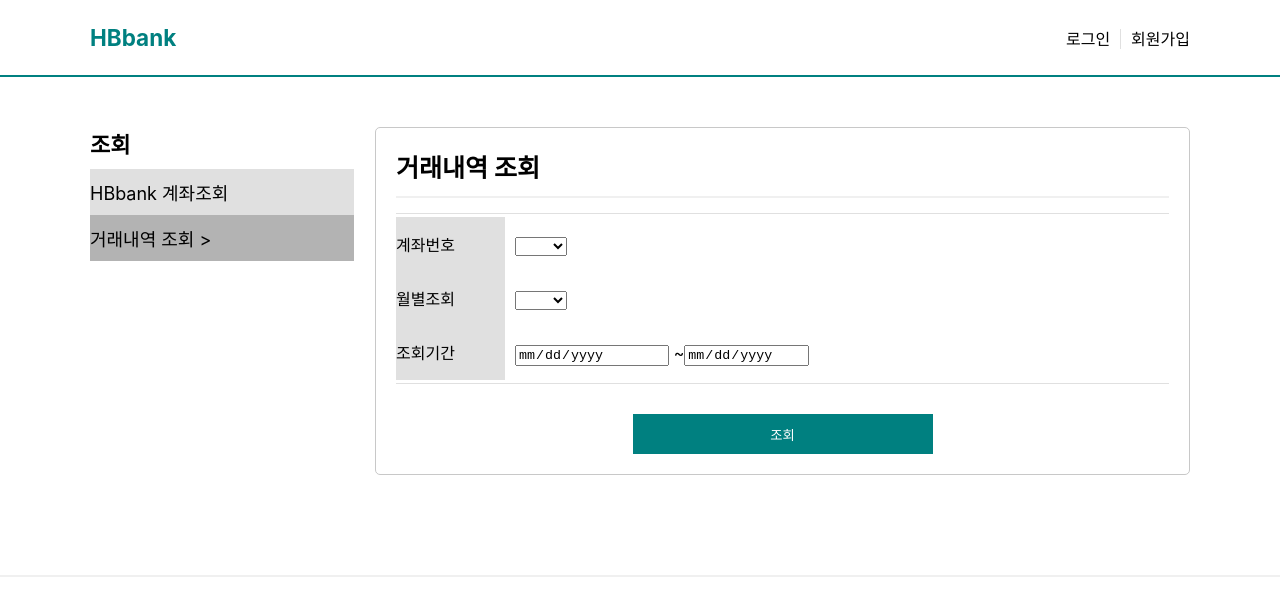
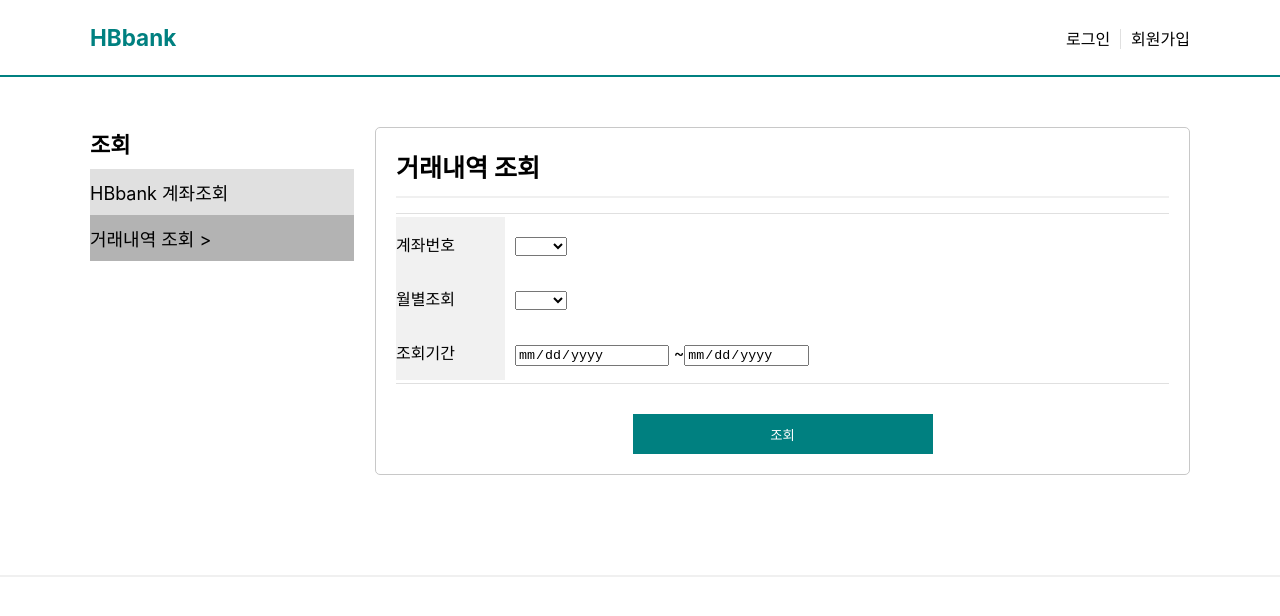
Before and after one commit to baehoonbae/bank-project, a React (Create React App) app in the folder frontend/create-react-app/: page /mypage in a window 1280 px wide. Both pictures are taken after a click on the element "거래내역 조회". Shown: the top 616 px of the page. Built offline with nearby package versions, Linux system fonts and the light colour scheme.

Commit message:
refactor: 일부 label 스타일 수정

```diff
--- a/frontend/create-react-app/src/components/Check.js
+++ b/frontend/create-react-app/src/components/Check.js
@@ -10,8 +10,9 @@ function Check({ account: accountProp }) {
     const labelStyle = {
         paddingTop: '17.5px',
         paddingBottom: '17.5px',
-        backgroundColor: '#e0e0e0',
-        paddingRight: '50px'
+        backgroundColor: '#f1f1f1',
+        paddingRight: '50px',
+        width: '130px'
     };
 
     const inputStyle = {
--- a/frontend/create-react-app/src/components/SendHistory.js
+++ b/frontend/create-react-app/src/components/SendHistory.js
@@ -10,8 +10,9 @@ function SendHistory({ account: accountProp }) {
     const labelStyle = {
         paddingTop: '17.5px',
         paddingBottom: '17.5px',
-        backgroundColor: '#e0e0e0',
-        paddingRight: '50px'
+        backgroundColor: '#f1f1f1',
+        paddingRight: '50px',
+        width: '130px'
     };
 
     const inputStyle = {
@@ -24,7 +25,7 @@ function SendHistory({ account: accountProp }) {
     const { buttonStyle } = Styles();
 
     useEffect(() => {
-        if(accountProp){
+        if (accountProp) {
             setAccount(accountProp.number);
         }
         if (month) {
@@ -37,7 +38,7 @@ function SendHistory({ account: accountProp }) {
 
             setPeriod({ start: startDate.toISOString().substring(0, 10), end: endDate.toISOString().substring(0, 10) });
         }
-    }, [month], );
+    }, [month],);
 
     return (
         <>
```
